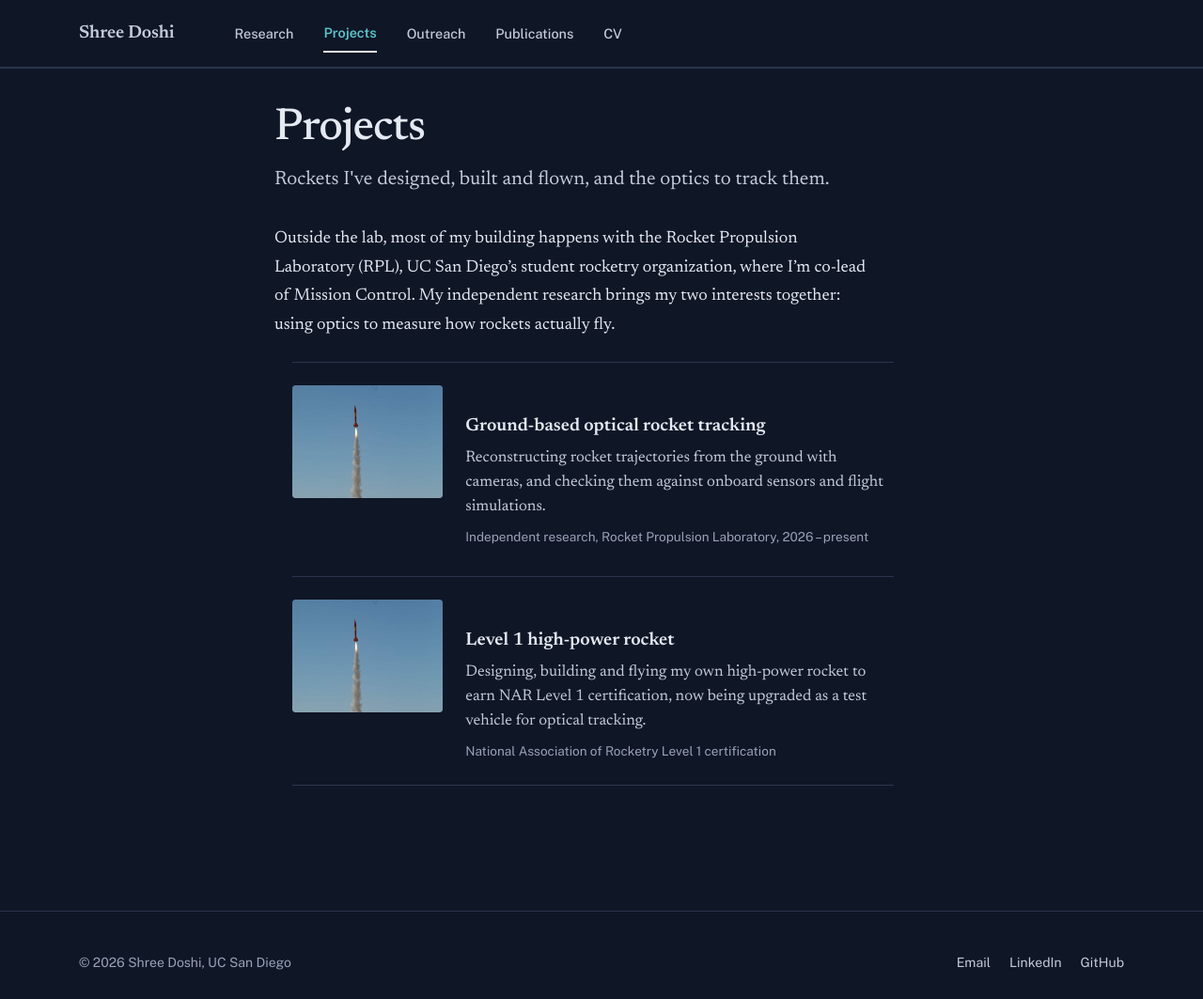
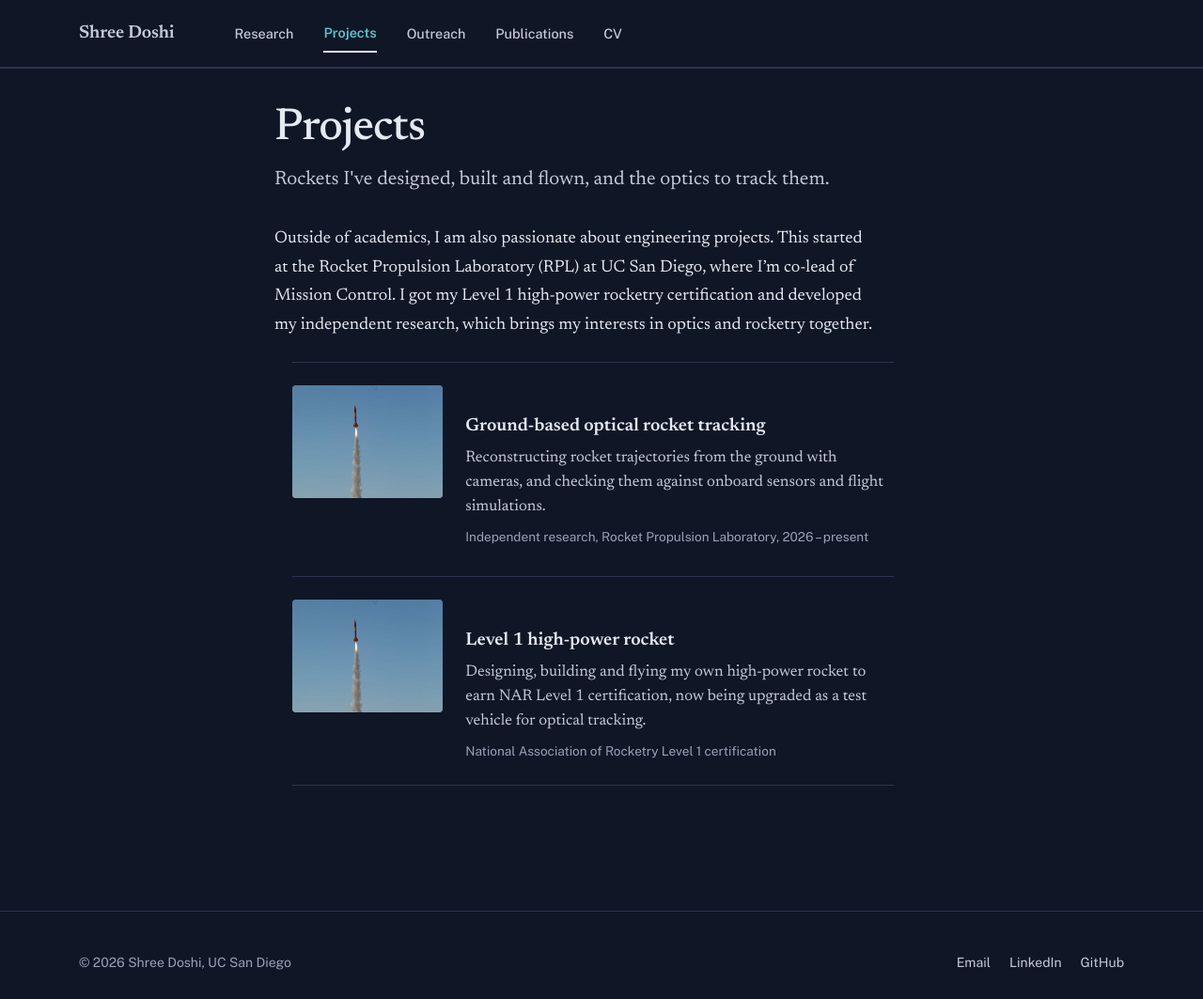
Before and after one commit to shreedoshi/shreedoshi.github.io, a Jekyll site: the page built from _pages/projects.md, in a window 1280 px wide and 1063 px high. Shown: the whole window at 94% size. Built offline with Jekyll 4.4.1, drawn with Linux system fonts in a browser that asks for light colours; a style sheet for code colours, icons or effects is not loaded.

Commit message:
Update Projects intro
Co-Authored-By: Claude Opus 5.5 <noreply@anthropic.com>
Claude-Session: https://claude.ai/code/session_014Jx37gRughAAmGg1pDU1ad

```diff
--- a/_pages/projects.md
+++ b/_pages/projects.md
@@ -7,7 +7,7 @@ redirect_from:
   - /rocketry/
 ---
 
-Outside the lab, most of my building happens with the Rocket Propulsion Laboratory (RPL), UC San Diego's student rocketry organization, where I'm co-lead of Mission Control. My independent research brings my two interests together: using optics to measure how rockets actually fly.
+Outside of academics, I am also passionate about engineering projects. This started at the Rocket Propulsion Laboratory (RPL) at UC San Diego, where I'm co-lead of Mission Control. I got my Level 1 high-power rocketry certification and developed my independent research, which brings my interests in optics and rocketry together.
 
 {% assign projects = site.portfolio | where: "section", "projects" | sort: "order" %}
 <ul class="sd-rows">
```
